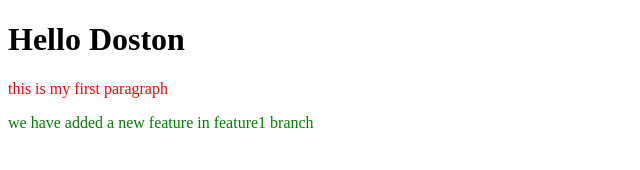
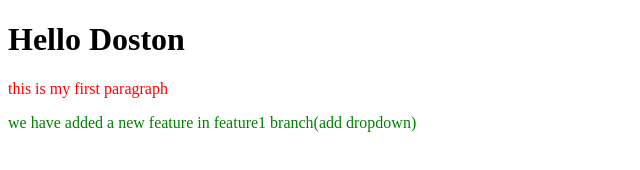
Before and after one commit to shivam-official-26/localRepo, a plain HTML site: page index.html in a window 1280 px wide. Shown: the whole page, without its empty margins (0-640 px from the left). Drawn offline with Linux system fonts and the light colour scheme.

```diff
--- a/index.html
+++ b/index.html
@@ -9,6 +9,6 @@
   <body>
     <h1>Hello Doston</h1>
     <p>this is my first paragraph</p>
-    <p style="color: green">we have added a new feature in feature1 branch</p>
+    <p style="color: green">we have added a new feature in feature1 branch(add dropdown)</p>
   </body>
 </html>
```
